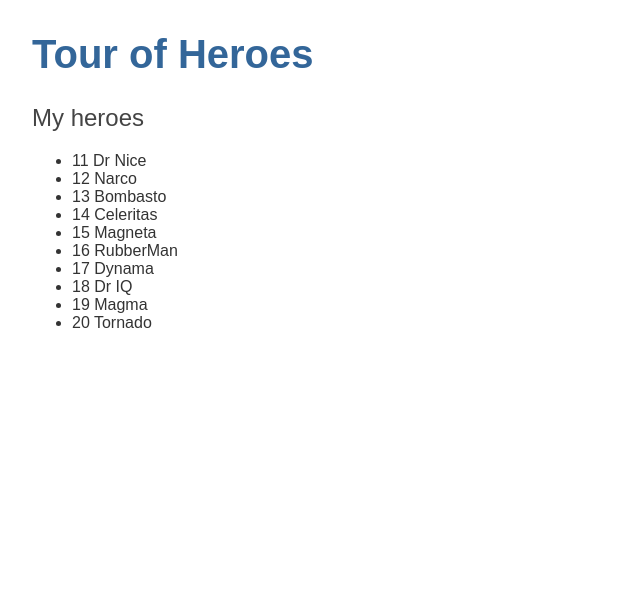
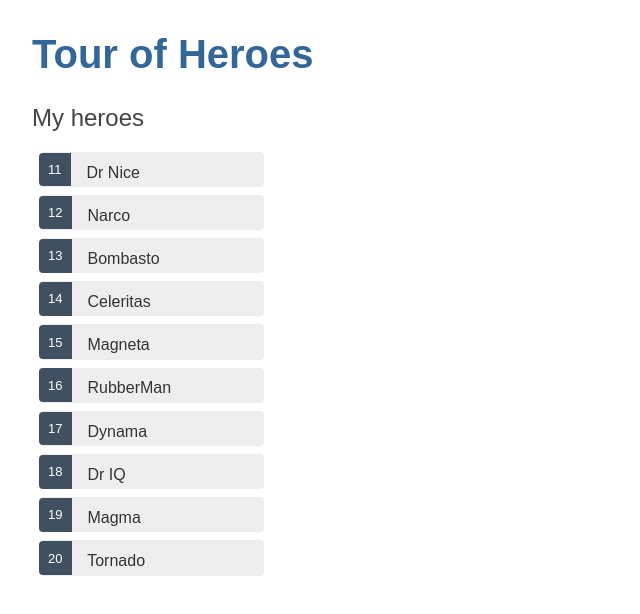
Before and after one commit to brunoBaziret/angular-tour-of-heroes, an Angular app: page / in a window 1280 px wide. Shown: the top 614 px of the page, without its empty margins (0-640 px from the left). Built offline with nearby package versions, Linux system fonts and the light colour scheme.

Commit message:
Viewing details - Add a click event binding - Add the click event handler - Add a details section - Style the selected hero https://angular.io/tutorial/toh-pt2 Display a list

```diff
--- a/src/app/heroes/heroes.component.css
+++ b/src/app/heroes/heroes.component.css
@@ -0,0 +1,58 @@
+/* HeroesComponent's private CSS styles */
+.heroes {
+  margin: 0 0 2em 0;
+  list-style-type: none;
+  padding: 0;
+  width: 15em;
+}
+
+.heroes li {
+  cursor: pointer;
+  position: relative;
+  left: 0;
+  background-color: #EEE;
+  margin: .5em;
+  padding: .3em 0;
+  height: 1.6em;
+  border-radius: 4px;
+}
+
+.heroes li:hover {
+  color: #2c3a41;
+  background-color: #e6e6e6;
+  left: .1em;
+}
+
+.heroes li.selected {
+  background-color: black;
+  color: white;
+}
+
+.heroes li.selected:hover {
+  background-color: #505050;
+  color: white;
+}
+
+.heroes li.selected:active {
+  background-color: black;
+  color: white;
+}
+
+.heroes .badge {
+  display: inline-block;
+  font-size: small;
+  color: white;
+  padding: 0.8em 0.7em 0 0.7em;
+  background-color: #405061;
+  line-height: 1em;
+  position: relative;
+  left: -1px;
+  top: -4px;
+  height: 1.8em;
+  margin-right: .8em;
+  border-radius: 4px 0 0 4px;
+}
+
+input {
+  padding: .5rem;
+}
--- a/src/app/heroes/heroes.component.html
+++ b/src/app/heroes/heroes.component.html
@@ -1,10 +1,20 @@
 <h2>My heroes</h2>
-  <ul class="heroes">
-    <li *ngFor="let hero of heroes">
-      <span class="badge">{{hero.id}}</span> {{hero.name}}
-    </li>
-  </ul>
+<ul class="heroes">
+  <li *ngFor="let hero of heroes"
+      (click)="onSelect(hero)"
+      [class.selected]="hero === selectedHero">
+    <span class="badge">{{hero.id}}</span> {{hero.name}}
+  </li>
+</ul>
 
+<div *ngIf="selectedHero">
+  <h2>{{selectedHero.name | uppercase}} Details</h2>
+  <div><span>id: </span>{{selectedHero.id}}</div>
+  <div>
+    <label for="hero-name">Hero name: </label>
+    <input id="hero-name" [ngModel]="selectedHero.name" placeholder="name">
+  </div>
+</div>
 <!--<p>heroes works!</p>-->
 <!--<h2>{{hero.name | uppercase}} Details</h2>-->
 <!--<div><span>id: </span>{{hero.id}}</div>-->
--- a/src/app/heroes/heroes.component.ts
+++ b/src/app/heroes/heroes.component.ts
@@ -13,11 +13,19 @@
   //   name: 'Windstorm'
   // };
 
-  heroes = HEROES;
+  selectedHero?: Hero;
 
-  constructor() {
+  onSelect(hero: Hero): void {
+    this.selectedHero = hero;
   }
 
-  ngOnInit(): void {
-  }
+heroes = HEROES;
+
+constructor()
+{
 }
+
+ngOnInit()
+:
+void {}
+}
```
